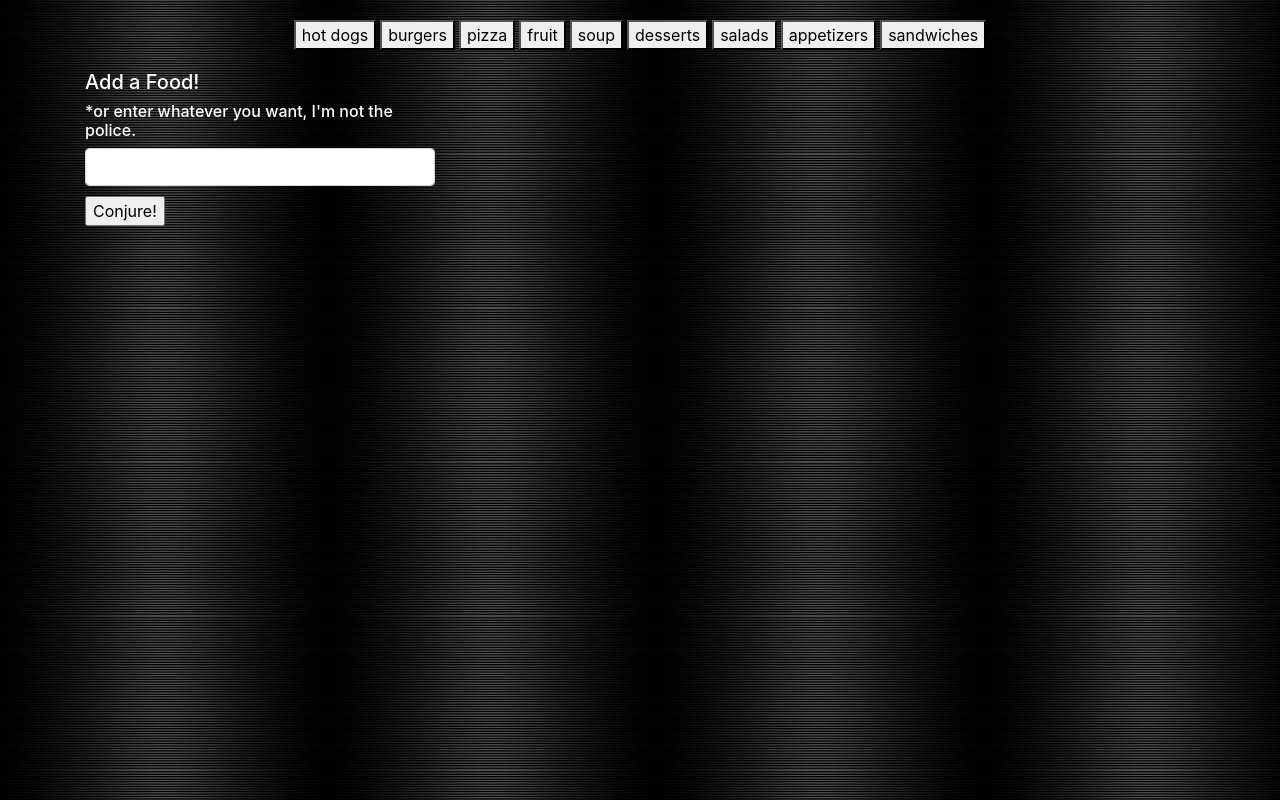
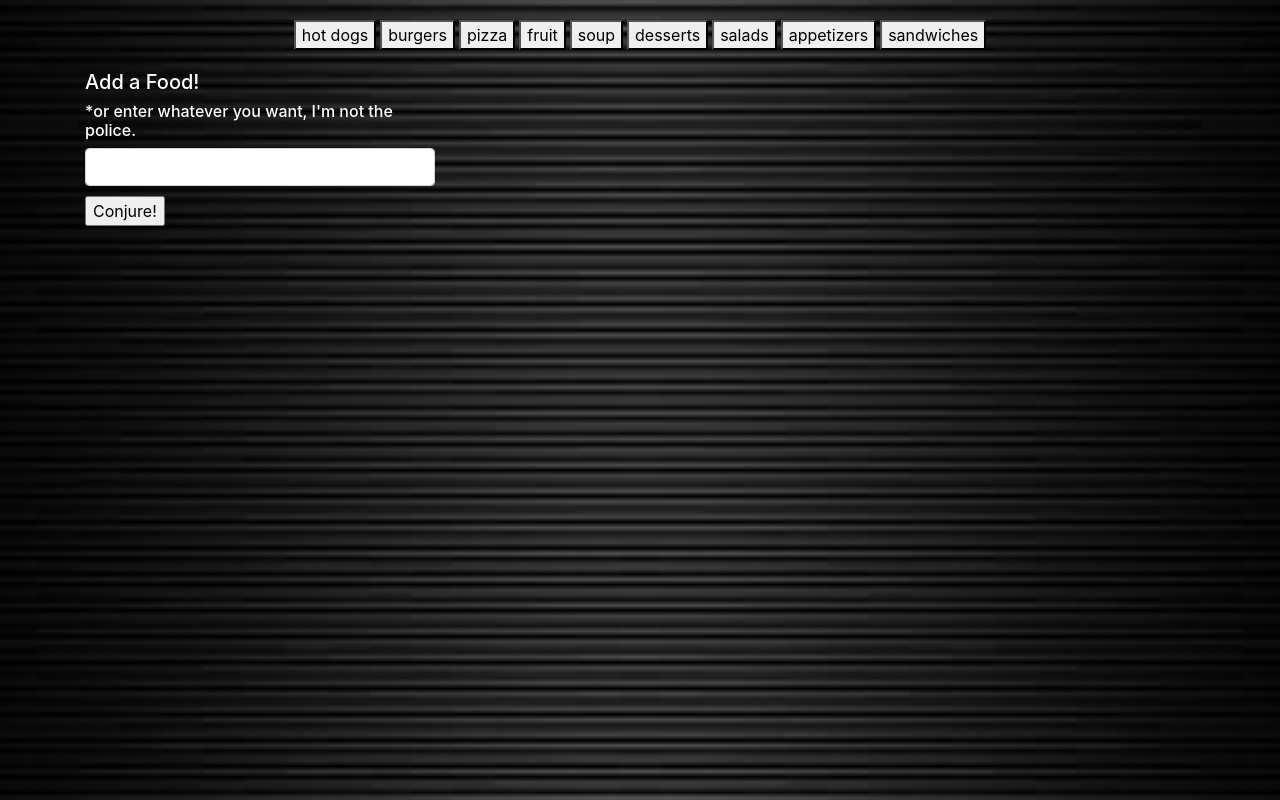
Before and after one commit to bdeLong/giftastic, a plain HTML site: page index.html in a window 1280 px wide. Drawn offline with nearby package versions, Linux system fonts and the light colour scheme.

Commit message:
made background cover

```diff
--- a/assets/css/style.css
+++ b/assets/css/style.css
@@ -1,6 +1,11 @@
 body{
-  background: url("../images/background.jpg")
+  background: url("../images/background.jpg")no-repeat center center fixed;
+  -webkit-background-size: cover;
+  -moz-background-size: cover;
+  -o-background-size: cover;
+  background-size: cover;
 }
+
 .food-gif{
   height: 150px;
   margin-left: 5px;
```
